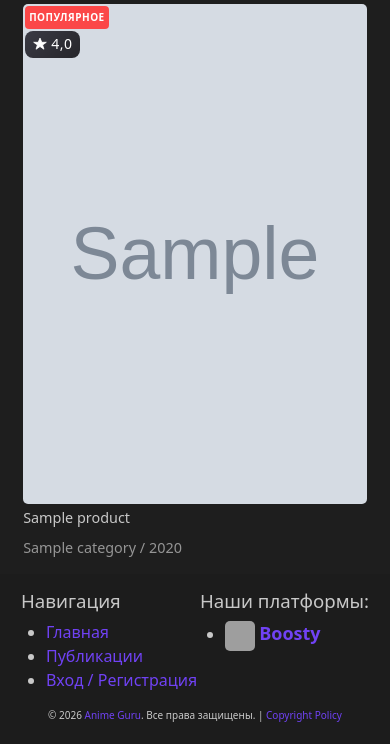
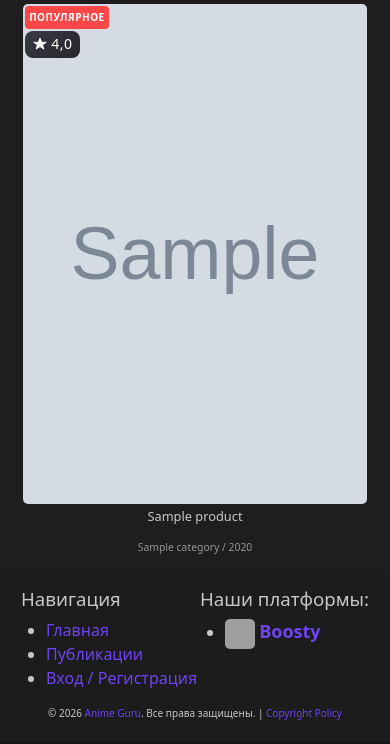
Before and after one commit to DimaPopkov/AnimeGuru, a Django app: page /filtered-items/ in a window 390 px wide. Shown: the part 1011-1755 px from the top of the page. After the commit the page ends 1731 px from the top, so only its background shows below. Run offline with Django 5.2, Linux system fonts and the light colour scheme; tables that the repository leaves empty hold one stand-in row (values such as "Sample post"); grey boxes marked "Sample" are stand-in pictures; some web fonts are replaced; grey boxes are pictures that could not be loaded.

Commit message:
Beta vers 0.6.7.4 (Fix)

```diff
--- a/static/main/adaptive.css
+++ b/static/main/adaptive.css
@@ -809,6 +809,9 @@
     .posts_filter{
         margin-top: 55px;
     }
+    .prod_element_info{
+        text-align: center;
+    }
 }
 
 @media screen and (max-width: 450px){
@@ -873,7 +876,14 @@
         /* grid-template-columns: 110px 110px !important; */
         width: 100%;
         row-gap: 15px;
-        padding: 5px 1% 5px 1%;
+        /* padding: 5px 1% 5px 1%; */
+        grid-template-columns: repeat(auto-fit, minmax(min(100%, 100px), 1fr));
+    }
+    .prod_element_info h5{
+        font-size: 0.8rem;
+    }
+    .prod_element_info h8{
+        font-size: 0.65rem;
     }
     .header {
         width: 100%;
@@ -985,9 +995,7 @@
     }
     .prod_element_pic_lock{
         max-height: 500px;
-        min-width: 80px !important;
-
-
+        /* max-width: 80px !important; */
     }
     .all_comments_dop_line{
         margin: 0 20px 0 15px;
--- a/static/main/css.css
+++ b/static/main/css.css
@@ -733,7 +733,7 @@ main{
 
 .prod_element_pic_lock,
 .prod_element_pic_lock2 {
-    min-width: 130px;
+    min-width: 100px;
 
     /* height: 245px; */
     /* min-height: 90px; */
--- a/static/main/js/filter_grid.js
+++ b/static/main/js/filter_grid.js
@@ -21,7 +21,7 @@ function UpdateGrid(){
     if (grid === 'block') {
         catalog.style.gridTemplateColumns = 'repeat(auto-fit, minmax(min(100%, 120px), 1fr))';
     } else if (grid === 'big_block') {
-        catalog.style.gridTemplateColumns = 'repeat(auto-fit, minmax(min(100%, 200px), 1fr))';
+        catalog.style.gridTemplateColumns = 'repeat(auto-fit, minmax(min(100%, 150px), 1fr))';
     } else if (grid === 'line') {
         catalog.style.gridTemplateColumns = 'repeat(auto-fit, minmax(min(100%, 700px), 1fr))';
     }
```
